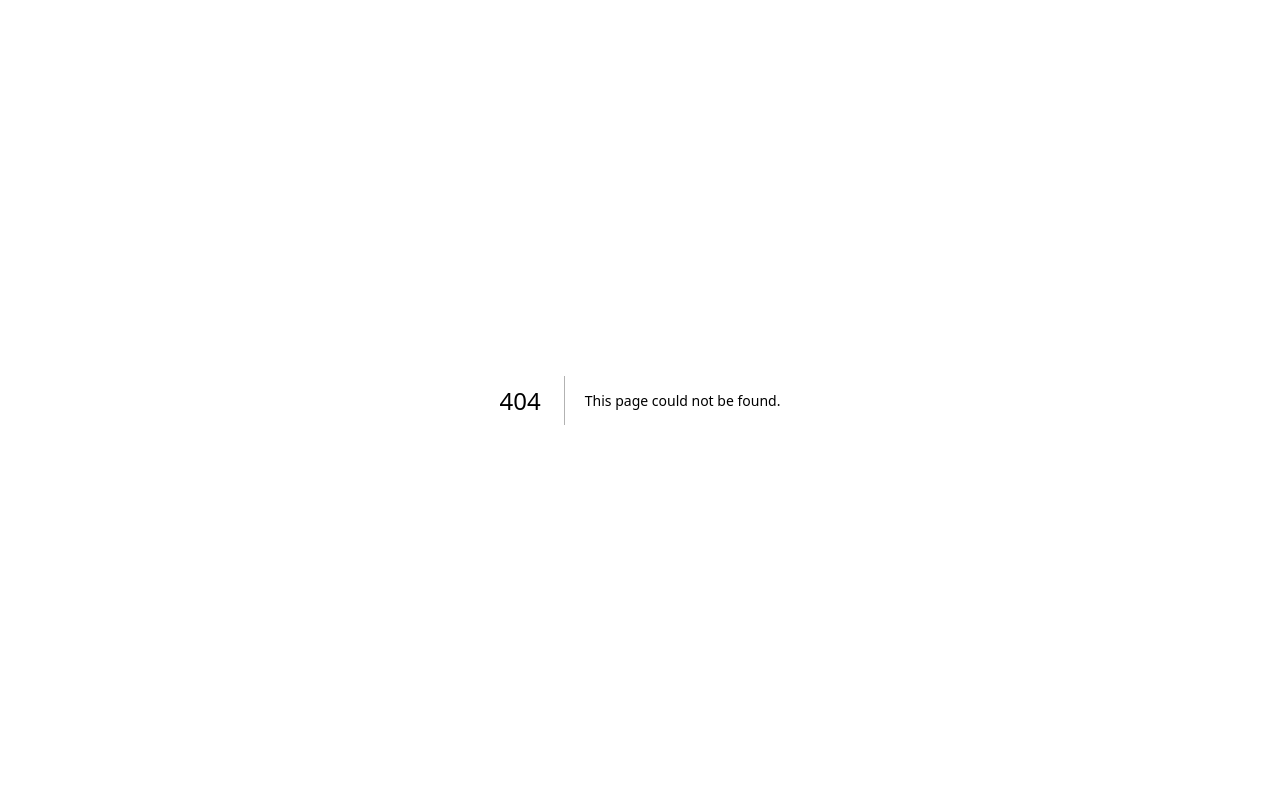
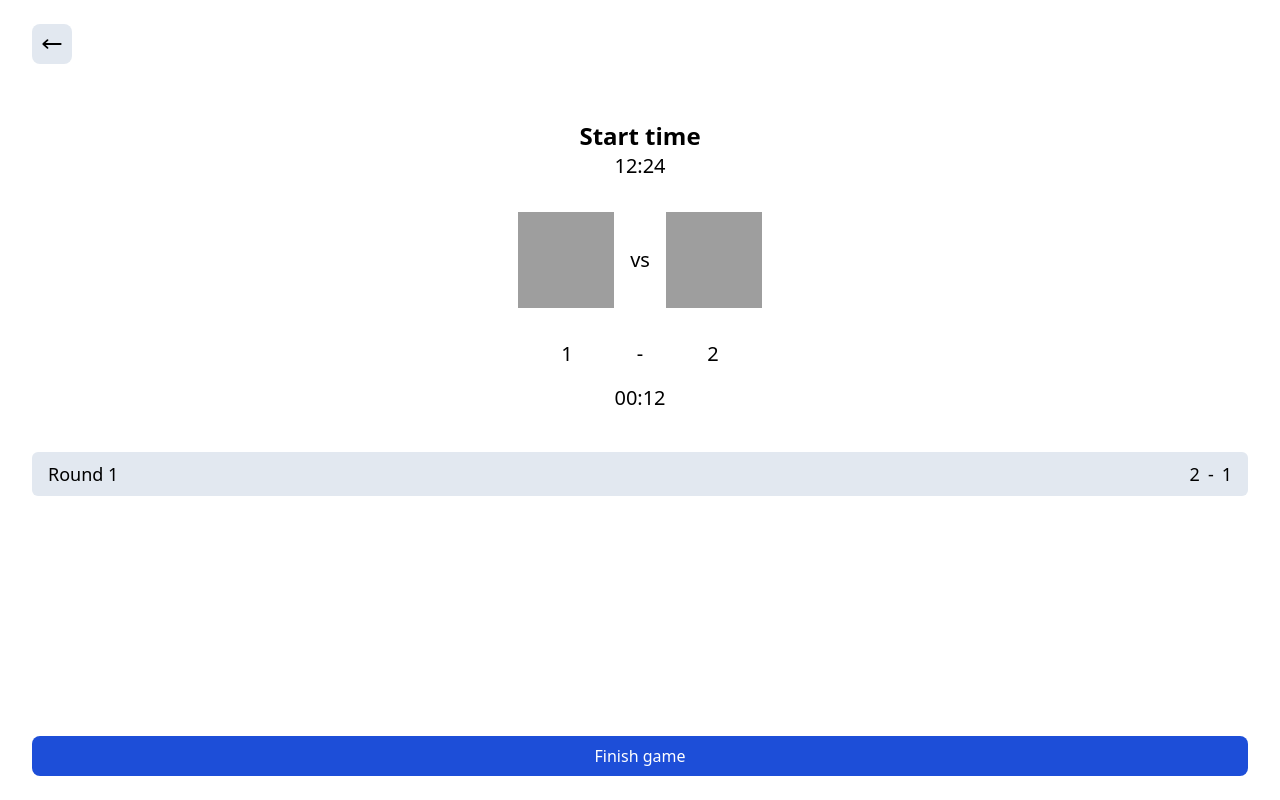
Before and after one commit to Jauki/KainTurnier, a Next.js app: page /admin/ref in a window 1280 px wide. Before the commit this address had no page. Built offline with nearby package versions, Linux system fonts and the light colour scheme; grey boxes are pictures that could not be loaded.

Commit message:
add referee modal

```diff
--- /dev/null
+++ b/components/ref/RefGame.tsx
@@ -0,0 +1,76 @@
+import { useRouter } from 'next/router';
+import React from 'react'
+import RefGameModal from './RefGameModal';
+
+export enum Status {
+  notStarted="notStarted",
+  onGoing="ongoing",
+  finished="finished"
+}
+
+export type RefGameProperties = {
+  teamA : {
+    name : string,
+    points : number,
+    pic_url : string
+  },
+  teamB : {
+    name : string,
+    points : number,
+    pic_url : string
+  },
+  phase : {
+    name : string,
+  },
+  field : string,
+  status : Status,
+  start: Date,
+  end : Date,
+  pointsA: number,
+  pointsB: number,
+}
+
+const RefGame = (props: RefGameProperties) => {
+  const router = useRouter();
+
+  return (
+      <div className="w-full py-4 px-10 rounded-lg bg-slate-50 hover:bg-slate-100 flex items-center gap-10">
+        <div className="flex flex-col">
+          <span className="font-medium">{props.start.getUTCHours()} - {props.end.getUTCHours()}</span>
+          <div className="text-sm text-gray-500">{props.status}</div>
+        </div>
+        <div className="ml-16 flex flex-col">
+          <div className="flex flex-row gap-1 items-center">
+            <div className="w-12 bg-slate-100 h-12 flex justify-center items-center rounded-full">
+              <img src={props.teamA.pic_url} alt={props.teamA.name} className="object-cover" />
+            </div>
+            <div className="text-lg font-medium">{props.teamA.name}</div>
+          </div>
+          <span className="ml-14 text-lg text-orange-500 font-bold">{props.pointsA}</span>
+        </div>
+        <div className="text-gray-500">
+          -
+        </div>
+        <div className="flex flex-col">
+          <div className="flex flex-row gap-1 items-center">
+            <div className="w-12 bg-slate-100 h-12 flex justify-center items-center rounded-full">
+              <img src={props.teamB.pic_url} alt={props.teamB.name} className="object-cover" />
+            </div>
+            <div className="text-lg font-medium">{props.teamB.name}</div>
+          </div>
+          <span className="ml-14 text-lg text-orange-500 font-bold">{props.pointsB}</span>
+        </div>
+
+        <div className="ml-16">
+          Field: <span className="text-orange-500">{props.field}</span>
+        </div>
+        <div className="ml-16">
+          Tournament Phase: <span className="text-orange-500">{props.phase.name}</span>
+        </div>
+
+        {router.pathname.includes("/admin") && <RefGameModal/>}
+      </div>
+    );
+}
+
+export default RefGame
--- /dev/null
+++ b/components/ref/RefGameModal.tsx
@@ -0,0 +1,40 @@
+import { ArrowLongLeftIcon } from '@heroicons/react/20/solid'
+import React from 'react'
+
+const RefGameModal = () => {
+  return (
+    <div className="h-full w-full absolute flex flex-col px-8 py-6">
+      <button className="rounded-lg h-10 w-10 p-2 flex justify-center items-center bg-slate-200"><ArrowLongLeftIcon width={24} height={24} /></button>
+      <h1 className="font-bold text-2xl text-center mt-14">Start time</h1>
+      <span className='text-center text-xl'>12:24</span>
+      <div className="inline-flex gap-x-4 justify-center items-center mt-8">
+        <button>
+          <img src="https://external-content.duckduckgo.com/iu/?u=https%3A%2F%2Ftse1.mm.bing.net%2Fth%3Fid%3DOIP.Bd6wsfoqvO9fhkx7Ru2yawHaHa%26pid%3DApi&f=1&ipt=e95e22c91225b85e3e618a31e2186e2c9c213595b3713c393478b4b6e0094200&ipo=images" alt="nigga" className="w-24 h-24 object-cover" />
+        </button>
+        <span className="text-xl">vs</span>
+        <button>
+          <img src="https://external-content.duckduckgo.com/iu/?u=https%3A%2F%2Ftse1.mm.bing.net%2Fth%3Fid%3DOIP.Bd6wsfoqvO9fhkx7Ru2yawHaHa%26pid%3DApi&f=1&ipt=e95e22c91225b85e3e618a31e2186e2c9c213595b3713c393478b4b6e0094200&ipo=images" alt="nigga" className="w-24 h-24 object-cover" />
+        </button>
+      </div>
+      <div className="inline-flex gap-x-16 justify-center items-center mt-8 text-xl">
+        <span>1</span>
+        <span className="text-xl">-</span>
+        <span>2</span>
+      </div>
+      <h2 className="text-center text-xl mt-4">00:12</h2>
+      <div className="flex flex-col mt-10 grow overflow-scroll gap-y-2">
+        <div className="inline-flex justify-between text-lg px-4 py-2 bg-slate-200 rounded-md">
+          <h2>Round 1</h2>
+          <div className="inline-flex gap-x-2">
+            <span>2</span>
+            <span>-</span>
+            <span>1</span>
+          </div>
+        </div>
+      </div>
+      <button className="bg-blue-700 text-white px-4 py-2 rounded-lg mt-6">Finish game</button>
+    </div>
+  )
+}
+
+export default RefGameModal
--- a/src/pages/_layout.tsx
+++ b/src/pages/_layout.tsx
@@ -14,7 +14,7 @@ const routeList: ItemProperties[] = [
     icon: <UsersIcon />,
   },
   {
-    route: "/ref",
+    route: "/admin/ref",
     name: "Referee",
     icon: <HandRaisedIcon />,
   },
--- /dev/null
+++ b/src/pages/admin/ref.tsx
@@ -0,0 +1,41 @@
+import React from 'react'
+import RefGameModal from '../../../components/ref/RefGameModal';
+import Layout from '../_layout';
+
+export enum Status {
+  notStarted="notStarted",
+  onGoing="ongoing",
+  finished="finished"
+}
+
+const gameObject: GameProperties[] = [
+  {
+    teamA : {
+      name : "Team0",
+      points : 0,
+      pic_url : "https://external-content.duckduckgo.com/iu/?u=http%3A%2F%2F1000logos.net%2Fwp-content%2Fuploads%2F2016%2F10%2FBarcelona-Logo.png&f=1&nofb=1&ipt=9fc756a34c00abbd57e9852bdc8eb0ee0bda3e6b6843ee20d614e6f04c782f7c&ipo=images"
+    },
+    teamB : {
+      name : "Team1",
+      points : 0,
+      pic_url : "https://external-content.duckduckgo.com/iu/?u=http%3A%2F%2F1000logos.net%2Fwp-content%2Fuploads%2F2016%2F10%2FBarcelona-Logo.png&f=1&nofb=1&ipt=9fc756a34c00abbd57e9852bdc8eb0ee0bda3e6b6843ee20d614e6f04c782f7c&ipo=images"
+    },
+    phase : {
+      name : "Phase2",
+    },
+    field : "B",
+    status : Status.finished,
+    start: new Date(),
+    end : new Date(),
+    pointsA: 1,
+  pointsB: 2,
+},
+]
+
+const Referee = () => {
+  return (
+    <RefGameModal />
+  );
+}
+
+export default Referee;
```
